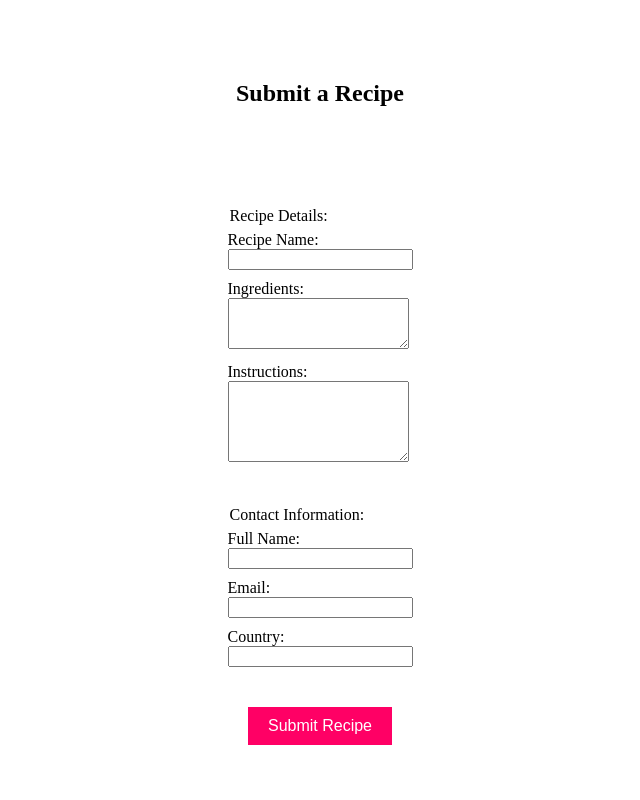
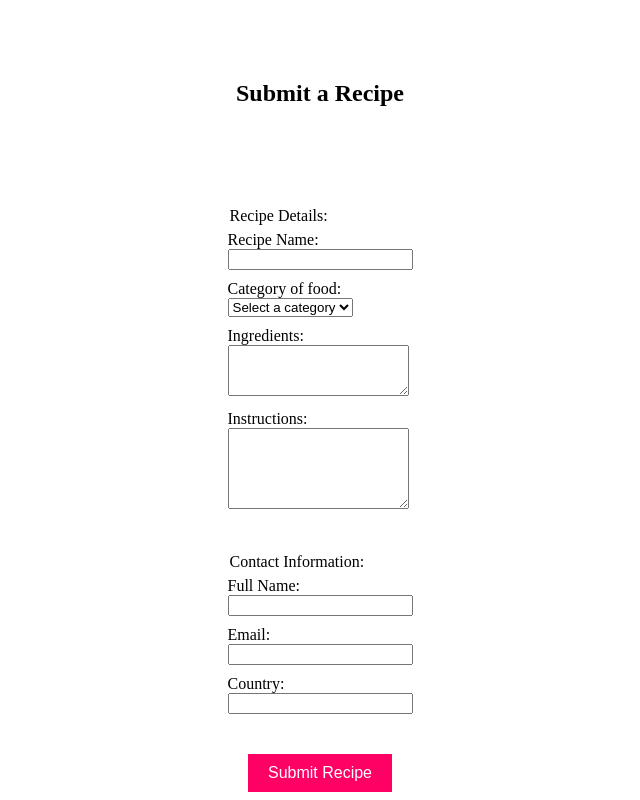
Before and after one commit to RevoU-FSSE-2/week-2-andra113, a plain HTML site: page index.html in a window 1280 px wide. Shown: the part 1585-2385 px from the top of the page, without its empty margins (320-960 px from the left). Before the commit the page ends 2338 px from the top, so only its background shows below. Drawn offline with Linux system fonts and the light colour scheme; grey boxes are pictures that could not be loaded.

Commit message:
added select button

```diff
--- a/index.html
+++ b/index.html
@@ -88,6 +88,17 @@
             </div>
 
             <div>
+              <label for="category">Category of food:</label>
+              <select id="category" required>
+                <option value="">Select a category</option>
+                <option value="breakfast">Breakfast</option>
+                <option value="lunch">Lunch</option>
+                <option value="dinner">Dinner</option>
+              </select>
+            </div>
+
+
+            <div>
               <label for="ingredients">Ingredients:</label>
               <textarea id="ingredients" rows="3" required></textarea>
             </div>
--- a/styles.css
+++ b/styles.css
@@ -1,6 +1,7 @@
 nav {
   position: sticky;
   top: 0;
+  width: 100%;
   display: flex;
   justify-content: space-between;
   align-items: center;
@@ -8,6 +9,8 @@ nav {
   font-size: 15px;
   color: white;
   margin-top: -58px;
+  margin-left: 0;
+  margin-right:0;
 
 }
 
```
